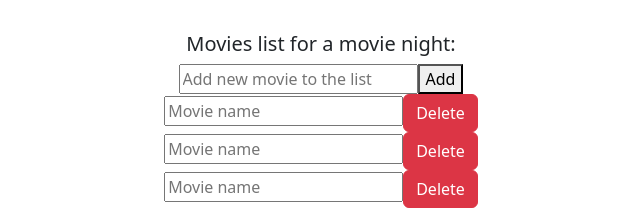
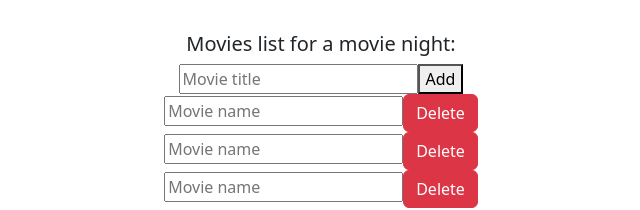
Before and after one commit to Dilnoza-Tasheva/homework59, a React (Vite) app: page / in a window 1280 px wide. Shown: the top 210 px of the page, without its empty margins (319-959 px from the left). Built offline with nearby package versions, Linux system fonts and the light colour scheme.

Commit message:
Created Add new Movie function and added some props to the movie form

```diff
--- a/src/Components/AddMovieFom/AddMovieForm.tsx
+++ b/src/Components/AddMovieFom/AddMovieForm.tsx
@@ -1,10 +1,21 @@
+import * as React from 'react';
 
+interface Props {
+  currentMovie: string;
+  setCurrentMovie: (title: string) => void;
+  addNewMovie: () => void;
+}
 
-const AddMovieForm = () => {
+const AddMovieForm: React.FC<Props> = ({currentMovie, setCurrentMovie, addNewMovie}) => {
   return (
     <div className="add-movie-form">
-      <input type="text" placeholder="Add new movie to the list"/>
-      <button type="button">Add</button>
+      <input
+        type="text"
+        placeholder="Movie title"
+        value={currentMovie}
+        onChange={(e) => setCurrentMovie(e.target.value)}
+      />
+      <button type="button" onClick={addNewMovie}>Add</button>
     </div>
   );
 };
--- a/src/Containers/Movies/Movies.tsx
+++ b/src/Containers/Movies/Movies.tsx
@@ -1,12 +1,27 @@
 
 import AddMovieForm from '../../Components/AddMovieFom/AddMovieForm.tsx';
 import Movie from '../../Components/Movie/Movie.tsx';
+import { useState } from 'react';
+import { MovieElement } from '../../types';
+import * as React from 'react';
 
-const Movies = () => {
+const Movies: React.FC = () => {
+
+  const [movies, setMovies] = useState<MovieElement[]>([]);
+  const [currentMovie, setCurrentMovie] = useState<string>("");
+
+  const addNewMovie = () => {
+    if (currentMovie !== "") {
+      const newMovie: MovieElement = {id: String(new Date()), title: currentMovie};
+      setMovies([...movies, newMovie]);
+      setCurrentMovie("")
+    }
+  };
+
   return (
     <div>
       <h5>Movies list for a movie night:</h5>
-      <AddMovieForm/>
+      <AddMovieForm currentMovie={currentMovie} setCurrentMovie={setCurrentMovie} addNewMovie={addNewMovie}/>
       <div className="movie-list">
         <Movie/>
         <Movie/>
--- /dev/null
+++ b/src/types.d.ts
@@ -0,0 +1,4 @@
+export interface MovieElement {
+  id: string;
+  title: string;
+}
```
